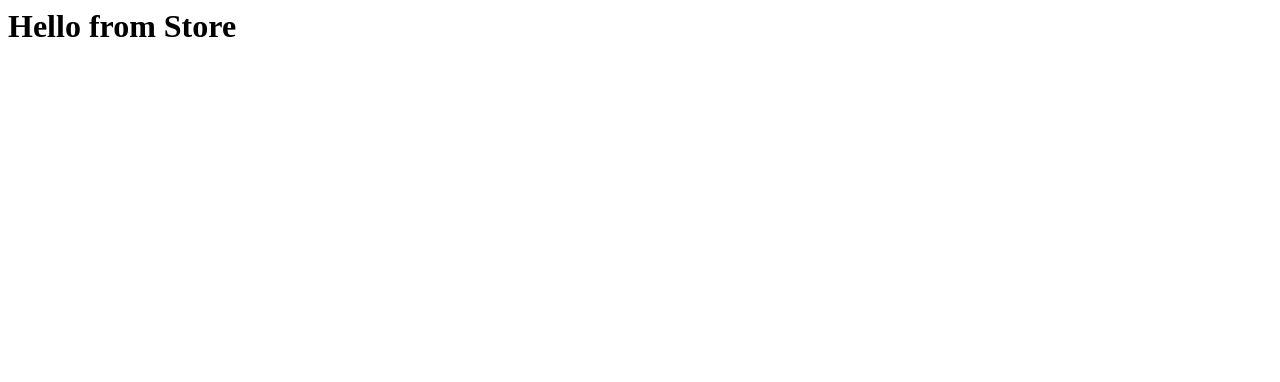
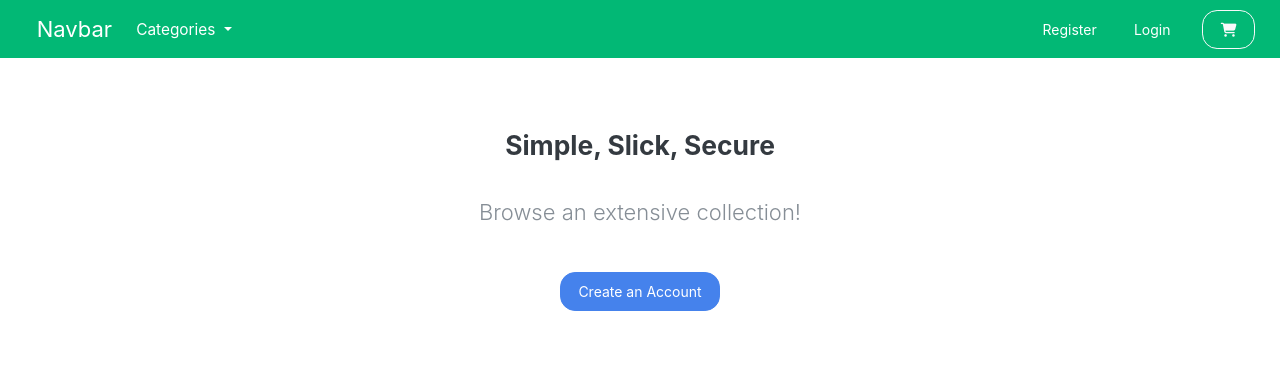
Before and after one commit to jayuchawla/django_ecommerce, a Django app: page / in a window 1280 px wide. Shown: the top 382 px of the page. Run offline with Django 4.2, Linux system fonts and the light colour scheme.

Commit message:
base html - store - navbar, basic store

```diff
--- a/ecommerce/settings.py
+++ b/ecommerce/settings.py
@@ -121,7 +121,7 @@
 STATIC_URL = '/static/'
 
 # Path where static files are stored
-STATICFILES_DIRS = os.path.join(BASE_DIR, 'static')
+STATICFILES_DIRS = [os.path.join(BASE_DIR, 'static')]
 
 # Base url to serve media files
 MEDIA_URL = '/media/'
--- /dev/null
+++ b/store/templates/store/base.html
@@ -0,0 +1,58 @@
+{% load static %}
+<!DOCTYPE html>
+<html>
+    <head>
+    <meta charset="utf-8"/>
+    <meta name="viewport" contents="width=device-width, initial-scale=1">
+    <!--CSS-->
+    <link rel="stylesheet" href="https://bootswatch.com/5/litera/bootstrap.min.css">
+    <link rel="stylesheet" href="https://cdnjs.cloudflare.com/ajax/libs/font-awesome/6.4.0/css/all.min.css">
+
+    <!--JS-->
+    <script src="https://code.jquery.com/jquery-3.6.4.min.js" integrity="sha256-oP6HI9z1XaZNBrJURtCoUT5SUnxFr8s3BzRl+cbzUq8=" crossorigin="anonymous"></script>
+    <script src="https://cdn.jsdelivr.net/npm/bootstrap@5.2.3/dist/js/bootstrap.bundle.min.js"></script>
+    </head>
+    <title>Store</title>
+    <body>
+        <nav class="navbar bg-dark navbar-expand-lg bg-body-tertiary" data-bs-theme="dark">
+            <div class="container-fluid">
+                <a class="navbar-brand main-heading text-white" href="{% url 'store' %}">&nbsp; &nbsp; Navbar</a>
+                <button class="navbar-toggler" type="button" data-toggle="collapse" data-target="#navbarNavDropdown" data-bs-toggle="collapse" data-bs-target="#navbarSupportedContent" aria-controls="navbarSupportedContent" aria-expanded="false" aria-label="Toggle navigation">
+                <span class="navbar-toggler-icon"></span>
+                </button>
+                <div class="collapse navbar-collapse" id="navbarCollapse">
+                    <ul class="navbar-nav me-auto mb-2 mb-lg-0">
+                        <li class="nav-item dropdown">
+                            <a class="nav-link dropdown-toggle text-white" href="#" role="button" data-bs-toggle="dropdown" aria-expanded="false" id="navbarDropdown">
+                                Categories
+                            </a>
+                            <ul class="dropdown-menu">
+                                <li><a class="dropdown-item" href="{% url 'store' %}">All</a></li>
+                            </ul>
+                        </li>
+                    </ul>
+                </div>
+                <div class="collapse navbar-collapse text-center" id="navbarNavDropdown">
+                    <ul class="navbar-nav ms-auto">
+                        <li class="nav-item">
+                            <a class="btn btn-alert navbar-btn text-white" type="button" href="/">Register</a>
+                        </li>
+                        <li class="nav-item">
+                            <a class="btn btn-alert navbar-btn text-white" type="button" href="/">Login</a>
+                        </li>
+                        &nbsp;&nbsp;&nbsp;
+                        <li class="nav-item">
+                            <a class="btn btn-outline-light" type="button" href="/" role="button">
+                                <i class="fa fa-shopping-cart" aria-hidden="true"></i>
+                            </a>
+                        </li>
+                        &nbsp;&nbsp;&nbsp;
+                    </ul>
+                </div>
+            </div>
+        </nav>
+        {% block content %}
+
+        {% endblock  %}
+    </body>
+</html>
--- a/store/templates/store/store.html
+++ b/store/templates/store/store.html
@@ -1 +1,18 @@
-<h1>Hello from Store</h1>
+{% extends "store/base.html" %}
+
+{% load static %}
+
+{% block content %}
+    <!--Intro-->
+    <section class="py-4 text-center container">
+        <div class="row py-lg-5">
+            <div class="col-lg-6 col-md-8 mx-auto">
+                <h4> Simple, Slick, Secure</h4>
+                <br>
+                <p class="lead text-muted">Browse an extensive collection!</p>
+                <br>
+                <a href="#" class="btn btn-primary">Create an Account</a>
+            </div>
+        </div>
+    </section>
+{% endblock %}
```
